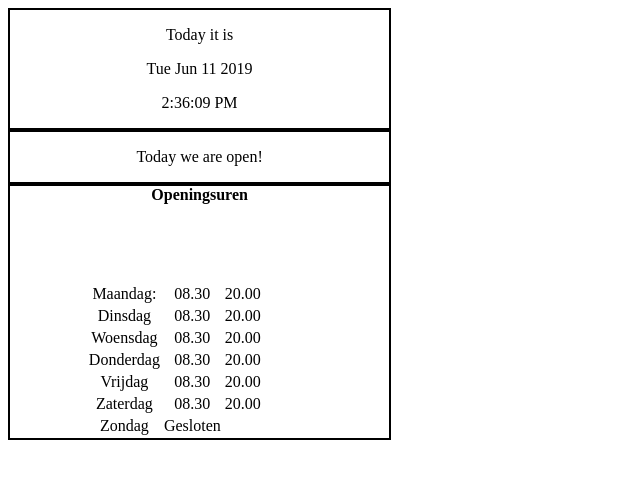
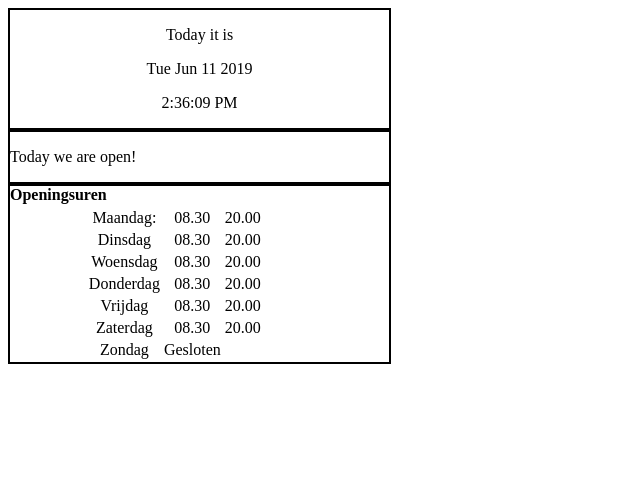
Before and after one commit to ParwanySoman/Serious-business, a plain HTML site: page index.html in a window 1280 px wide. Shown: the whole page, without its empty margins (0-640 px from the left). Drawn offline with Linux system fonts and the light colour scheme.

Commit message:
Small changes

```diff
--- a/index.html
+++ b/index.html
@@ -6,7 +6,7 @@
 
 	<title></title>
 </head>
-<body align="center">
+<body >
 
 	<div class="today">
 		<p>Today it is</p>
@@ -87,7 +87,7 @@ function myTimer() {
 
 check(); //funcytion created to check the validity of if else statement
 	function check(){
-		if (time>08 && time<20){ //check the hours specified
+		if (time>8 && time<20){ //check the hours specified
 		document.getElementById("store").innerHTML =  " Today we are open! ";} //if open execute this msg
 		else{
   		document.getElementById("store").innerHTML = " Today we are closed! ";} //if cloed execute this msg
--- a/stylesheet.css
+++ b/stylesheet.css
@@ -2,10 +2,9 @@
 			width: 30%;
 			text-align: center;}
 .col { border: 2px solid black;
-			width: 30%;
-			 text-align: center; }
+			width: 30%;}
+
 td { text-align: center; }
 
 table { padding-left: 20%;
-		padding-top: 20%;
 		}
```
